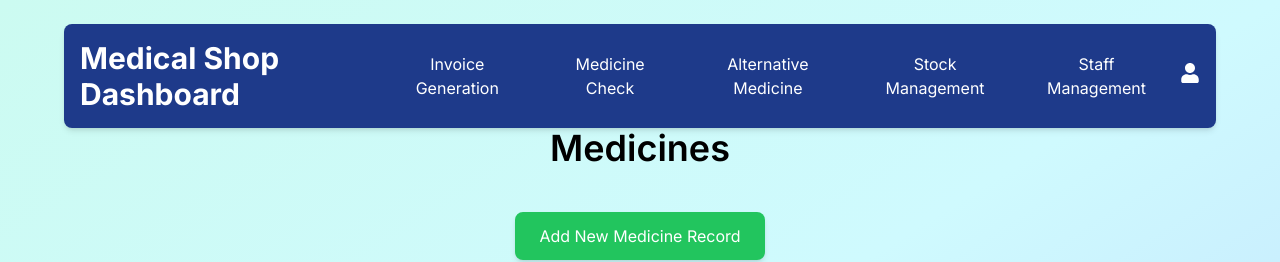
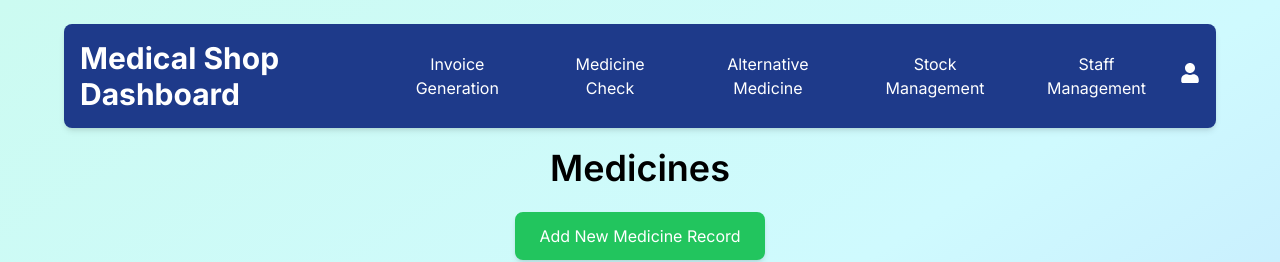
Before and after one commit to ashishkr375/Medical_Shop_Automation, a Next.js app in the folder Application/: page /Medicines in a window 1280 px wide. Shown: the top 262 px of the page. Built offline with nearby package versions, Linux system fonts and the light colour scheme; no server answers; the database is empty.

Commit message:
made correct api for medicine , made working edit and delete function

```diff
--- a/Application/app/Medicines/page.js
+++ b/Application/app/Medicines/page.js
@@ -97,10 +97,10 @@ const MedicinesPage = () => {
   return (
     <div className="container mx-auto p-6 min-h-screen bg-gradient-to-br from-teal-100 via-cyan-100 to-blue-200">
        <Header />
-      <h1 className="text-4xl font-semibold text-center mb-6">Medicines</h1>
+      <h1 className="text-4xl font-semibold text-center mb-6 pt-5">Medicines</h1>
 
 
-      <div className="flex justify-center mb-4 pt-5">
+      <div className="flex justify-center mb-4 ">
         <button
           onClick={() => router.push('/Medicines/add')}
           className="bg-green-500 text-white px-6 py-3 rounded-lg shadow-md hover:bg-green-600 focus:outline-none"
```
